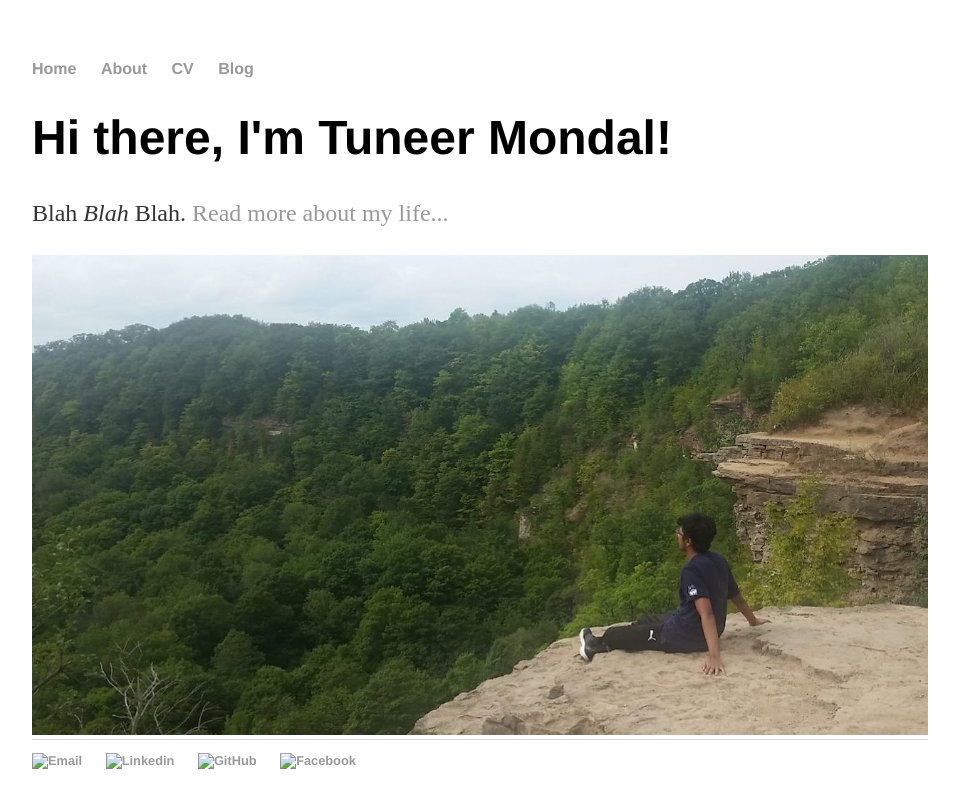
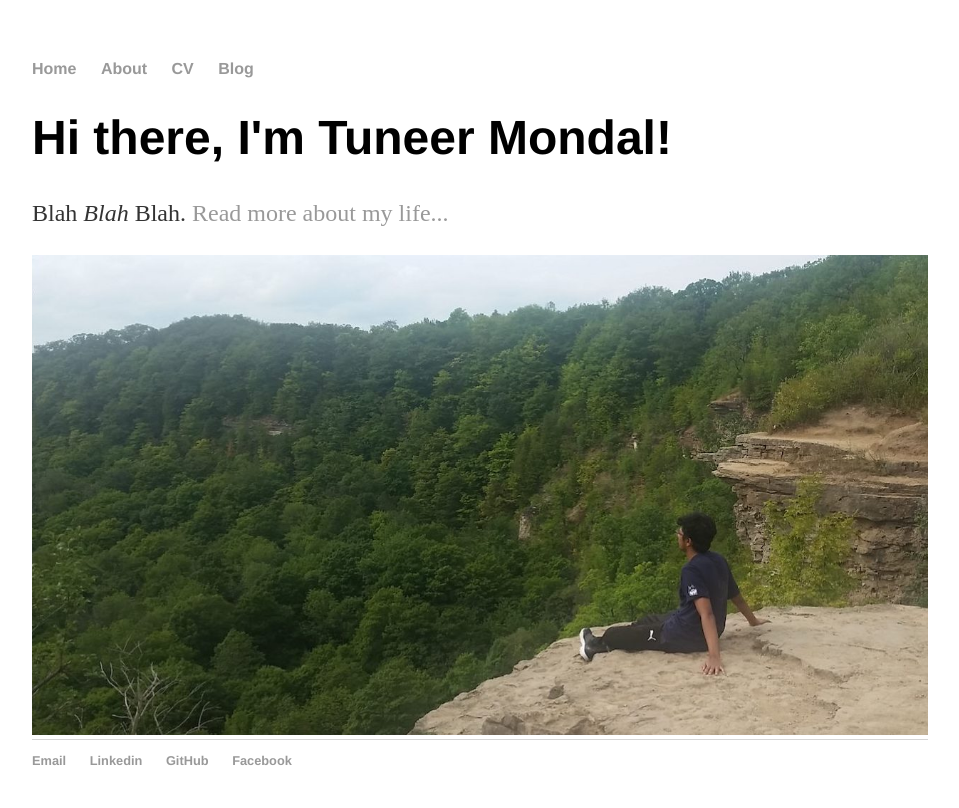
Before and after one commit to t-mondal/t-mondal.github.io, a Jekyll site: the page built from index.html, in a window 1280 px wide. Shown: the top 808 px of the page, without its empty margins (160-1119 px from the left). Built offline with Jekyll 4.4.1, drawn with Linux system fonts in a browser that asks for light colours.

Commit message:
Update default.html

```diff
--- a/_layouts/default.html
+++ b/_layouts/default.html
@@ -22,13 +22,13 @@
 			<footer>
 	    		<ul>
 	        		<li><a href="mailto:t2mondal@edu.uwaterloo.ca">
-					<img src="logos/mail.png" alt="Email" class="inline" style='height: 17%; width: 17%; object-fit: contain'/></a></li>
+					<!-- <img src="logos/mail.png" alt="Email" class="inline" style='height: 17%; width: 17%; object-fit: contain'/>--> Email</a></li>
 				<li><a href="https://www.linkedin.com/in/tuneer-mondal" target="_blank">
-					<img src="logos/linkedIn.png" alt="Linkedin" class="inline" style='height: 17%; width: 17%; object-fit: contain'/></a></li>
+					<!-- <img src="logos/linkedIn.png" alt="Linkedin" class="inline" style='height: 17%; width: 17%; object-fit: contain'/>--> Linkedin</a></li>
 	        		<li><a href="https://github.com/t-mondal" target="_blank">
-					<img src="logos/github.png" alt="GitHub" class="inline" style='height: 17%; width: 17%; object-fit: contain'/></a></li>
+					<!-- <img src="logos/github.png" alt="GitHub" class="inline" style='height: 17%; width: 17%; object-fit: contain'/>--> GitHub</a></li>
 				<li><a href="https://www.facebook.com/tuneer.mondal" target="_blank">
-					<img src="t-mondal.github.io/_layouts/logos/facebook.png" alt="Facebook" class="inline" style='height: 17%; width: 17%; object-fit: contain'/></a></li>
+					<!-- <img src="t-mondal.github.io/_layouts/logos/facebook.png" alt="Facebook" class="inline" style='height: 17%; width: 17%; object-fit: contain'/>--> Facebook</a></li>
 				</ul>
 			</footer>
 		</body>
```
